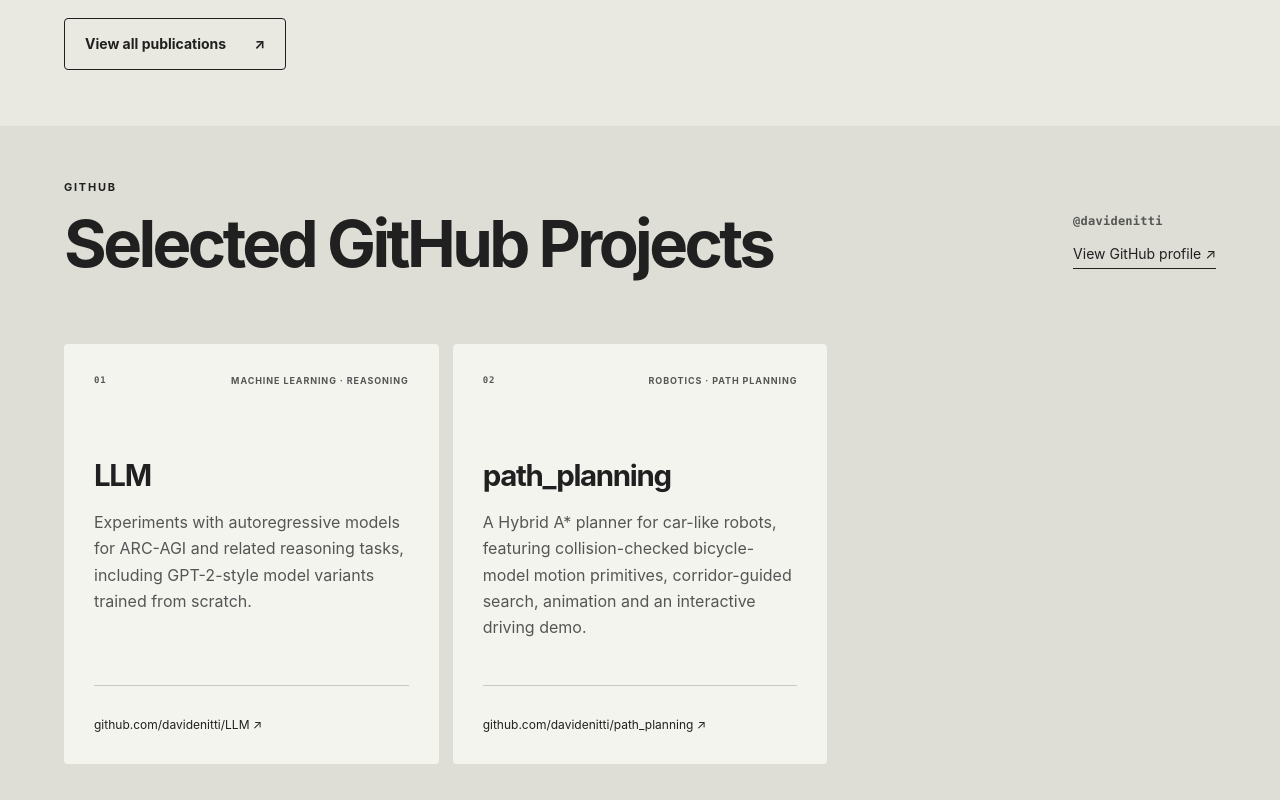
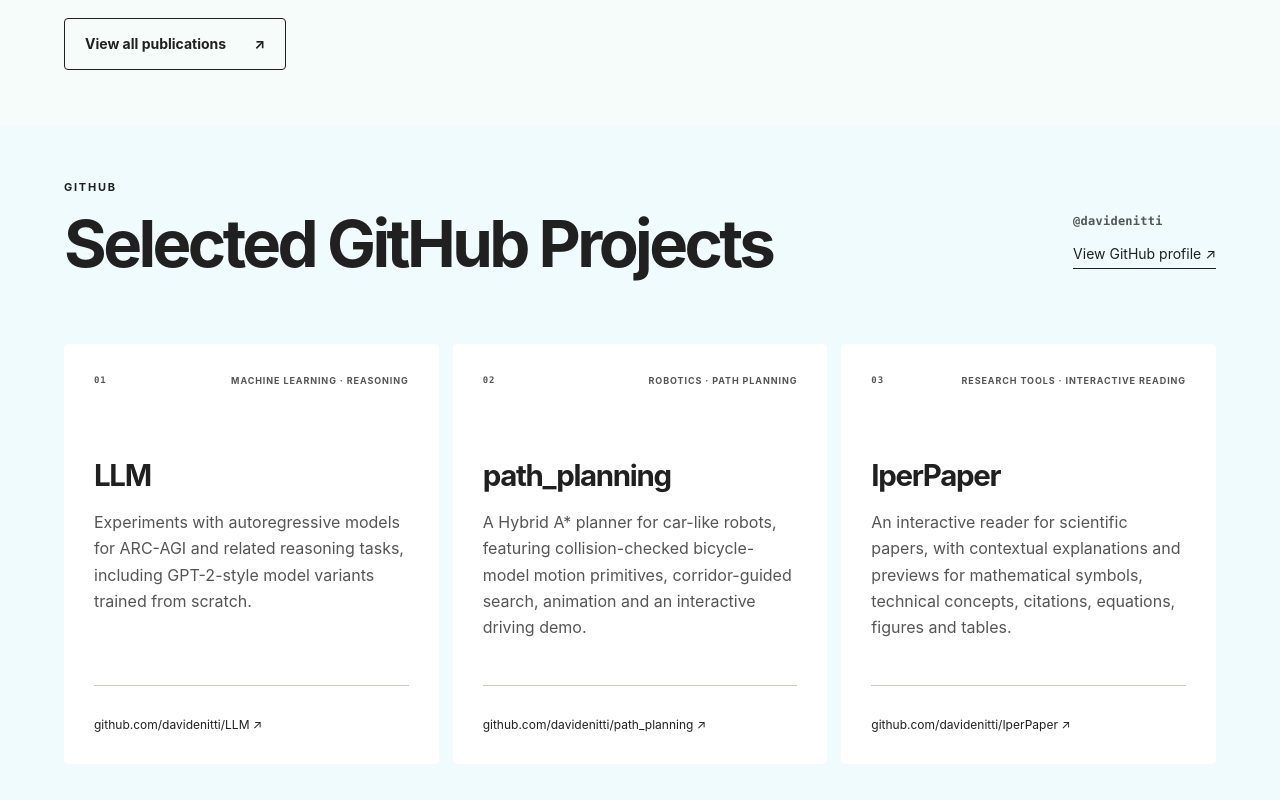
Before and after one commit to davidenitti/davidenitti.github.io, a plain HTML site: page index.html in a window 1280 px wide. Shown: the part 1080-1880 px from the top of the page. Drawn offline with Linux system fonts and the light colour scheme.

Commit message:
fix color and add project

```diff
--- a/index.html
+++ b/index.html
@@ -107,6 +107,16 @@
           <span class="repo-card-link">github.com/davidenitti/path_planning ↗</span>
         </a>
 
+        <a class="repo-card reveal" href="https://github.com/davidenitti/IperPaper" target="_blank" rel="noreferrer" aria-label="View the IperPaper project on GitHub">
+          <div class="repo-card-top">
+            <span class="repo-index">03</span>
+            <span class="repo-label">Research Tools · Interactive Reading</span>
+          </div>
+          <h3>IperPaper</h3>
+          <p>An interactive reader for scientific papers, with contextual explanations and previews for mathematical symbols, technical concepts, citations, equations, figures and tables.</p>
+          <span class="repo-card-link">github.com/davidenitti/IperPaper ↗</span>
+        </a>
+
       </div>
     </section>
 
--- a/styles.css
+++ b/styles.css
@@ -1,7 +1,7 @@
 :root {
-  --bg: #f4f4ef;
-  --surface: #e9e9e2;
-  --surface-strong: #deded6;
+  --bg: #ffffff;
+  --surface: #f6fcf9;
+  --surface-strong: #effbfc;
   --ink: #202020;
   --muted: #555555;
   --line: #c9c9c0;
```
